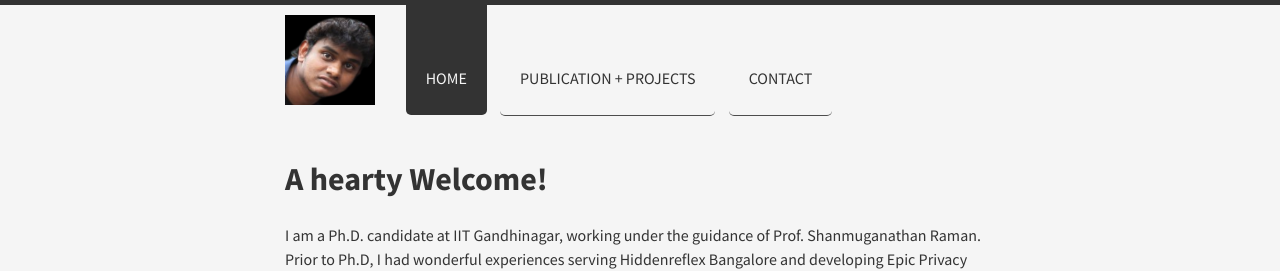
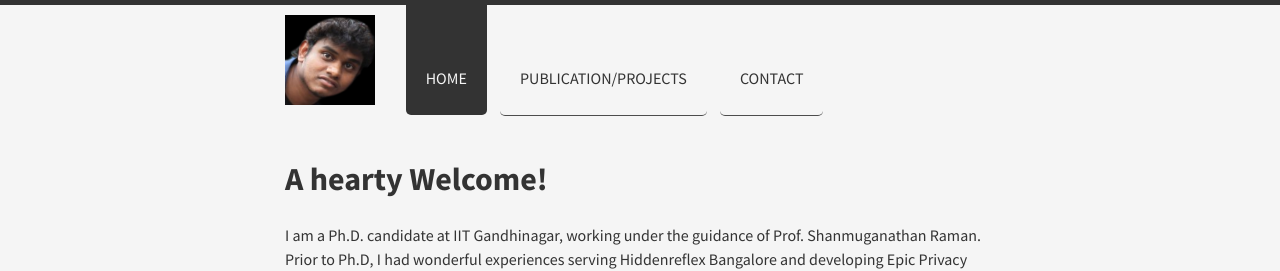
Before and after one commit to indramastan/indradeepmastan, a Jekyll site: the page built from index.html, in a window 1280 px wide. Shown: the top 271 px of the page. Built offline with Jekyll 4.4.1, drawn with Linux system fonts in a browser that asks for light colours; nearby versions of some CDN libraries.

```diff
--- a/_data/links.yml
+++ b/_data/links.yml
@@ -2,7 +2,7 @@
   title: Home
 
 - url: /projects
-  title: Publication + Projects
+  title: Publication/Projects
 
 - url: /contact
   title: Contact
```
